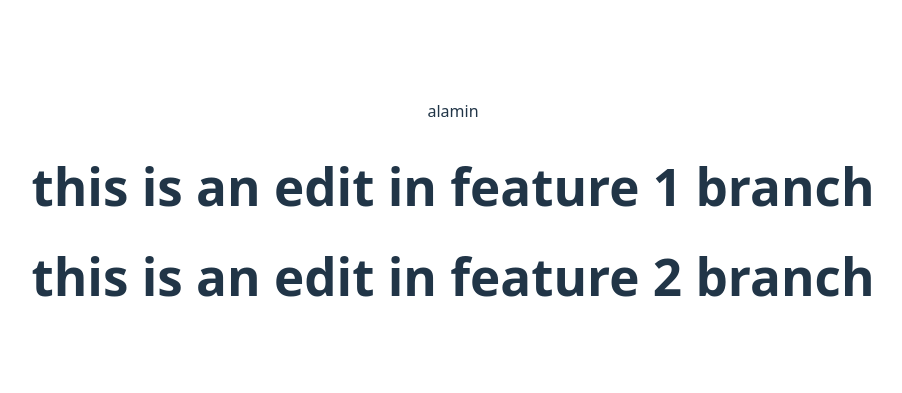
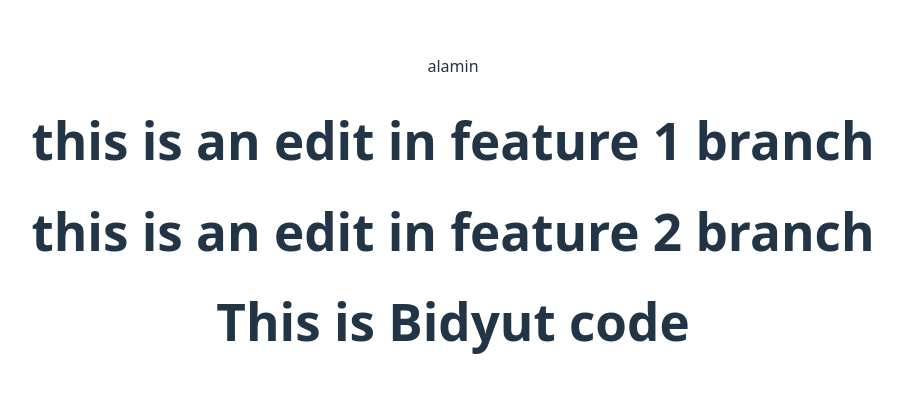
Before and after one commit to mdalamin2002/app-test, a React (Vite) app: page / in a window 1280 px wide. Shown: the part 181-574 px from the top of the page, without its empty margins (187-1089 px from the left). Built offline with nearby package versions, Linux system fonts and the light colour scheme.

Commit message:
add bidyut code in repo

```diff
--- a/src/App.jsx
+++ b/src/App.jsx
@@ -10,6 +10,7 @@ function App() {
       <div> alamin</div>
       <h1>this is an edit in feature 1     branch </h1>
       <h1>this is an edit in feature 2     branch </h1>
+      <h1>This is Bidyut code</h1>
     </>
   )
 }
```
